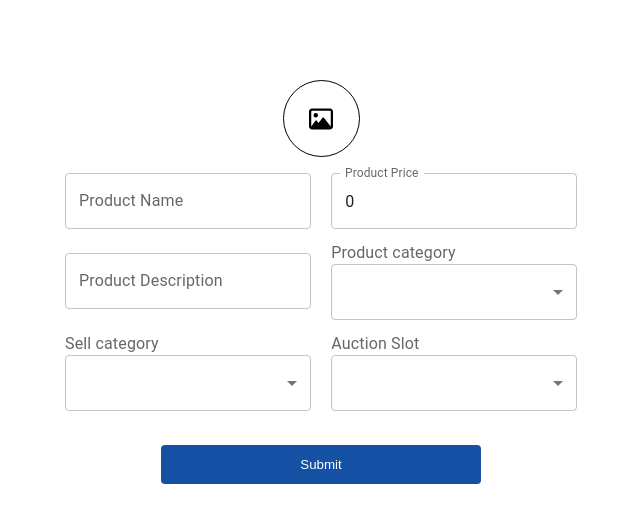
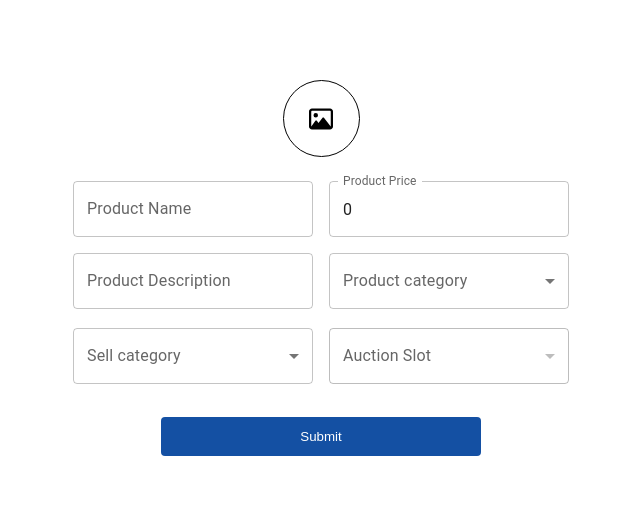
Before and after one commit to bhishman-desai/thrift-harbour, a React (Create React App) app in the folder frontend/thrift-harbour/: page /listing in a window 1280 px wide. Shown: the top 522 px of the page, without its empty margins (319-959 px from the left). Built offline with nearby package versions, Linux system fonts and the light colour scheme.

Commit message:
feat: styling improvements

```diff
--- a/frontend/thrift-harbour/src/features/product-listing/ProductListing.tsx
+++ b/frontend/thrift-harbour/src/features/product-listing/ProductListing.tsx
@@ -31,6 +31,8 @@ import ImageList from "@mui/material/ImageList";
 import ImageListItem from "@mui/material/ImageListItem";
 import { ListingDataTypes, TouchedFieldsType } from "../../types/ListingTypes";
 import { ListingService } from "../../services/Listing";
+import FormHelperText from "@mui/material/FormHelperText";
+import FormControl from "@mui/material/FormControl";
 
 const ProductListing: React.FC = () => {
   const listingService = new ListingService();
@@ -89,6 +91,7 @@ const ProductListing: React.FC = () => {
   const handleUpload = () => {
     if (selectedFiles.length > 0) {
       setListingData({ ...listingData, productImages: selectedFiles });
+      setShowModal(false);
       console.log("Selected files:", selectedFiles);
     }
   };
@@ -160,7 +163,8 @@ const ProductListing: React.FC = () => {
         </Listing>
         <FormContainer onSubmit={handleFormSubmit}>
           <NamePrice>
-            <Field style={{ width: "48%" }}>
+            {/* <Field style={{ width: "48%" }}> */}
+            <FormControl sx={{ m: 1, width: "48%" }}>
               <TextField
                 error={
                   listingData.productName.length === 0 &&
@@ -183,9 +187,11 @@ const ProductListing: React.FC = () => {
                   });
                 }}
               />
-            </Field>
+            </FormControl>
+            {/* </Field> */}
 
-            <Field style={{ width: "48%" }}>
+            {/* <Field style={{ width: "48%" }}> */}
+            <FormControl sx={{ m: 1, width: "48%" }}>
               <TextField
                 type="number"
                 error={!listingData.productPrice && touchedFields.productPrice}
@@ -206,11 +212,14 @@ const ProductListing: React.FC = () => {
                 }}
                 onBlur={() => handleFieldBlur("productPrice")}
               />
-            </Field>
+            </FormControl>
+            {/* </Field> */}
           </NamePrice>
 
           <NamePrice>
-            <Field style={{ width: "48%" }}>
+            {/* <Field style={{ width: "48%" }}>
+             */}
+            <FormControl sx={{ m: 1, width: "48%" }}>
               <TextField
                 error={
                   listingData.productDescription.length === 0 &&
@@ -233,9 +242,17 @@ const ProductListing: React.FC = () => {
                 }}
                 onBlur={() => handleFieldBlur("productDescription")}
               />
-            </Field>
+            </FormControl>
+            {/* </Field> */}
 
-            <Field style={{ width: "48%" }}>
+            {/* <Field style={{ width: "48%" }}> */}
+            <FormControl
+              sx={{ m: 1, width: "48%" }}
+              error={
+                listingData.productCategory.length === 0 &&
+                touchedFields.productCategory
+              }
+            >
               <InputLabel>Product category</InputLabel>
               <Select
                 labelId="demo-simple-select-disabled-label"
@@ -248,17 +265,31 @@ const ProductListing: React.FC = () => {
                     productCategory: e.target.value,
                   });
                 }}
+                onBlur={() => handleFieldBlur("productCategory")}
               >
                 <MenuItem value={"Furniture"}>Furniture</MenuItem>
                 <MenuItem value={"Electronics"}>Electronics</MenuItem>
                 <MenuItem value={"Lifestyle "}>Lifestyle </MenuItem>
                 <MenuItem value={"Artworks"}>Artworks</MenuItem>
               </Select>
-            </Field>
+              <FormHelperText>
+                {listingData.productCategory.length === 0 &&
+                  touchedFields.productCategory &&
+                  "Required Field"}
+              </FormHelperText>
+            </FormControl>
+            {/* </Field> */}
           </NamePrice>
 
           <NamePrice>
-            <Field style={{ width: "48%" }}>
+            {/* <Field style={{ width: "48%" }}> */}
+            <FormControl
+              sx={{ m: 1, width: "48%" }}
+              error={
+                listingData.sellCategory.length === 0 &&
+                touchedFields.sellCategory
+              }
+            >
               <InputLabel>Sell category</InputLabel>
               <Select
                 labelId="demo-simple-select-disabled-label"
@@ -271,15 +302,34 @@ const ProductListing: React.FC = () => {
                     sellCategory: e.target.value,
                   });
                 }}
+                onBlur={() => handleFieldBlur("sellCategory")}
               >
                 <MenuItem value={"AUCTION"}>Auction</MenuItem>
                 <MenuItem value={"DIRECT"}>Direct</MenuItem>
               </Select>
-            </Field>
-            <Field style={{ width: "48%" }}>
+              <FormHelperText>
+                {listingData.sellCategory.length === 0 &&
+                  touchedFields.sellCategory &&
+                  "Required Field"}
+              </FormHelperText>
+            </FormControl>
+            {/* </Field> */}
+
+            {/* <Field style={{ width: "48%" }}> */}
+            <FormControl
+              sx={{ m: 1, width: "48%" }}
+              error={
+                listingData.sellCategory === "AUCTION" &&
+                listingData.auctionSlot?.length === 0 &&
+                touchedFields.auctionSlot
+              }
+            >
               <InputLabel>Auction Slot</InputLabel>
               <Select
-                disabled={listingData.sellCategory === "DIRECT"}
+                disabled={
+                  listingData.sellCategory === "DIRECT" ||
+                  listingData.sellCategory === ""
+                }
                 labelId="demo-simple-select-disabled-label"
                 id="demo-simple-select-disabled"
                 value={listingData.auctionSlot}
@@ -290,11 +340,18 @@ const ProductListing: React.FC = () => {
                     auctionSlot: e.target.value,
                   });
                 }}
+                onBlur={() => handleFieldBlur("auctionSlot")}
               >
                 <MenuItem value={"Thursday"}>Thursday</MenuItem>
                 <MenuItem value={"Next Thursday"}>Next Thursday</MenuItem>
               </Select>
-            </Field>
+              <FormHelperText>
+                {listingData.auctionSlot?.length === 0 &&
+                  touchedFields.auctionSlot &&
+                  "Required Field"}
+              </FormHelperText>
+            </FormControl>
+            {/* </Field> */}
           </NamePrice>
           <Button>
             <RegisterButton type="submit" style={{ marginTop: "8px" }}>
--- a/frontend/thrift-harbour/src/features/product-listing/ProductListingStyles.tsx
+++ b/frontend/thrift-harbour/src/features/product-listing/ProductListingStyles.tsx
@@ -43,7 +43,6 @@ export const FormContainer = style.form`
 export const NamePrice = style.div`
   display:flex;
   justify-content:space-between;
-  align-items:center;
   width:40%;
 `;
 
```
